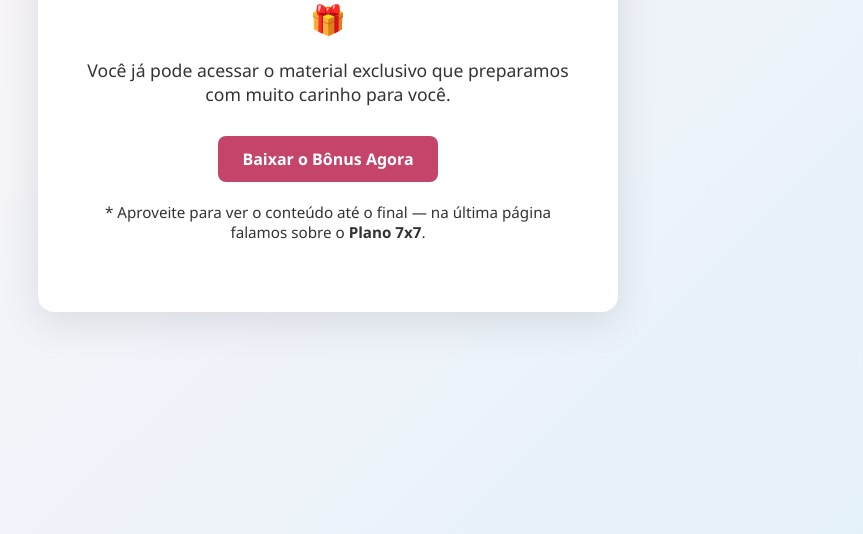
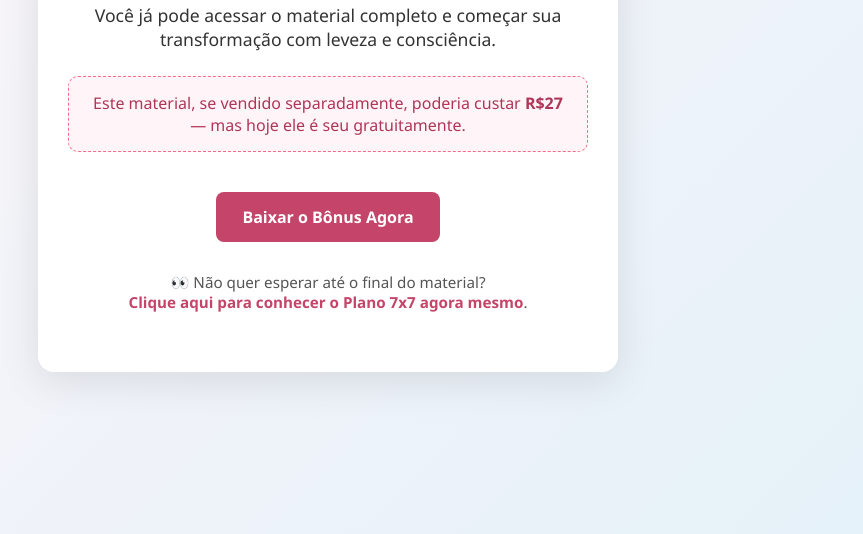
Before and after one commit to gjs25k/bonus7x7, a plain HTML site: page obrigado.html in a window 1280 px wide. Shown: the part 322-856 px from the top of the page, without its empty margins (312-1175 px from the left). Drawn offline with Linux system fonts and the light colour scheme.

Commit message:
Update obrigado.html

```diff
--- a/obrigado.html
+++ b/obrigado.html
@@ -1,14 +1,14 @@
 <!DOCTYPE html>
 <html lang="pt-BR">
 <head>
-  <meta charset="UTF-8">
-  <meta name="viewport" content="width=device-width, initial-scale=1.0">
-  <title>Obrigado pela sua inscrição!</title>
-  <link rel="apple-touch-icon" sizes="180x180" href="apple-touch-icon.png">
-  <link rel="icon" type="image/png" sizes="32x32" href="favicon-32x32.png">
-  <link rel="icon" type="image/png" sizes="16x16" href="favicon-16x16.png">
-  <link rel="manifest" href="site.webmanifest">
-  <link rel="shortcut icon" href="favicon.ico" type="image/x-icon">
+  <meta charset="UTF-8" />
+  <meta name="viewport" content="width=device-width, initial-scale=1.0"/>
+  <title>Seu Bônus Está Liberado 🎁</title>
+  <link rel="apple-touch-icon" sizes="180x180" href="apple-touch-icon.png" />
+  <link rel="icon" type="image/png" sizes="32x32" href="favicon-32x32.png" />
+  <link rel="icon" type="image/png" sizes="16x16" href="favicon-16x16.png" />
+  <link rel="manifest" href="site.webmanifest" />
+  <link rel="shortcut icon" href="favicon.ico" type="image/x-icon" />
   <style>
     body {
       font-family: 'Segoe UI', sans-serif;
@@ -24,11 +24,11 @@
     }
 
     .container {
-      background: white;
-      padding: 40px;
+      background: #ffffff;
+      padding: 40px 30px;
       border-radius: 16px;
       box-shadow: 0 10px 40px rgba(0, 0, 0, 0.1);
-      max-width: 500px;
+      max-width: 520px;
       width: 100%;
       animation: fadeIn 1s ease;
     }
@@ -36,27 +36,55 @@
     h1 {
       color: #c44569;
       margin-bottom: 20px;
-      font-size: 1.8rem;
+      font-size: 1.9rem;
     }
 
     p {
       font-size: 1.1rem;
-      margin-bottom: 30px;
+      margin-bottom: 20px;
+    }
+
+    .valor-bonus {
+      background: #fff5f8;
+      border: 1px dashed #f76b8a;
+      padding: 15px 20px;
+      margin: 25px 0;
+      border-radius: 10px;
+      color: #b03558;
+      font-size: 1rem;
     }
 
     a.botao {
       display: inline-block;
-      padding: 12px 24px;
+      padding: 14px 26px;
       background: #c44569;
       color: white;
       text-decoration: none;
       font-weight: bold;
       border-radius: 8px;
+      font-size: 1rem;
       transition: background 0.3s ease;
+      margin-top: 15px;
     }
 
     a.botao:hover {
       background: #a43757;
+    }
+
+    .cta-secundaria {
+      margin-top: 30px;
+      font-size: 0.95rem;
+      color: #555;
+    }
+
+    .cta-secundaria a {
+      color: #c44569;
+      font-weight: bold;
+      text-decoration: none;
+    }
+
+    .cta-secundaria a:hover {
+      text-decoration: underline;
     }
 
     @keyframes fadeIn {
@@ -67,10 +95,19 @@
 </head>
 <body>
   <div class="container">
-    <h1>Pronto! Seu bônus está disponível 🎁</h1>
-    <p>Você já pode acessar o material exclusivo que preparamos com muito carinho para você.</p>
+    <h1>🎁 Pronto! Seu bônus está liberado</h1>
+    <p>Você já pode acessar o material completo e começar sua transformação com leveza e consciência.</p>
+
+    <div class="valor-bonus">
+      Este material, se vendido separadamente, poderia custar <strong>R$27</strong> — mas hoje ele é seu gratuitamente.
+    </div>
+
     <a class="botao" href="https://drive.google.com/file/d/1WswEWedEzgIqLmQdNuP_QZWoNisBMUr_/view" target="_blank">Baixar o Bônus Agora</a>
-    <p style="margin-top: 20px; font-size: 0.95rem;">* Aproveite para ver o conteúdo até o final — na última página falamos sobre o <strong>Plano 7x7</strong>.</p>
+
+    <p class="cta-secundaria">
+      👀 Não quer esperar até o final do material?<br />
+      <a href="https://plano7x7.vercel.app">Clique aqui para conhecer o Plano 7x7 agora mesmo</a>.
+    </p>
   </div>
 </body>
 </html>
```
